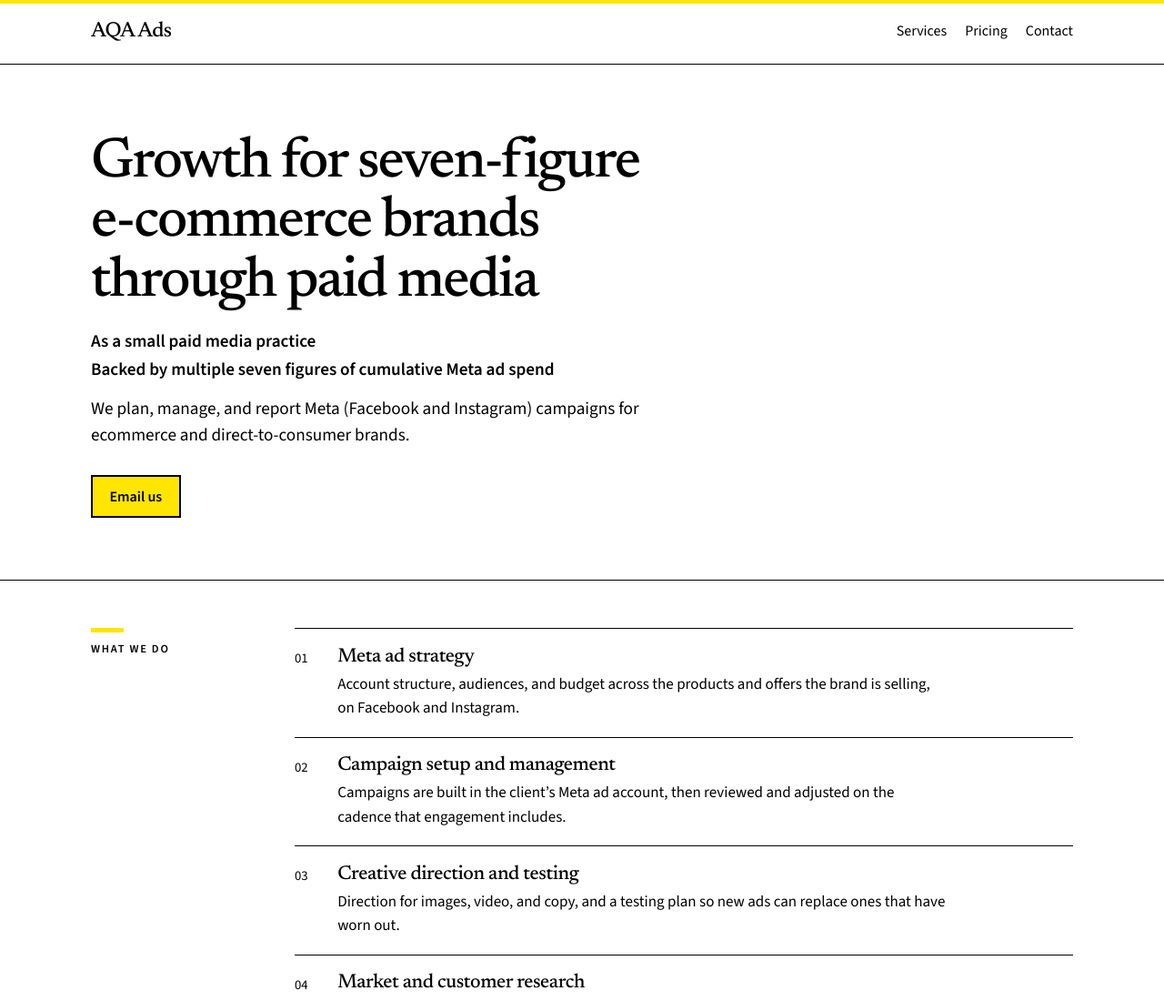
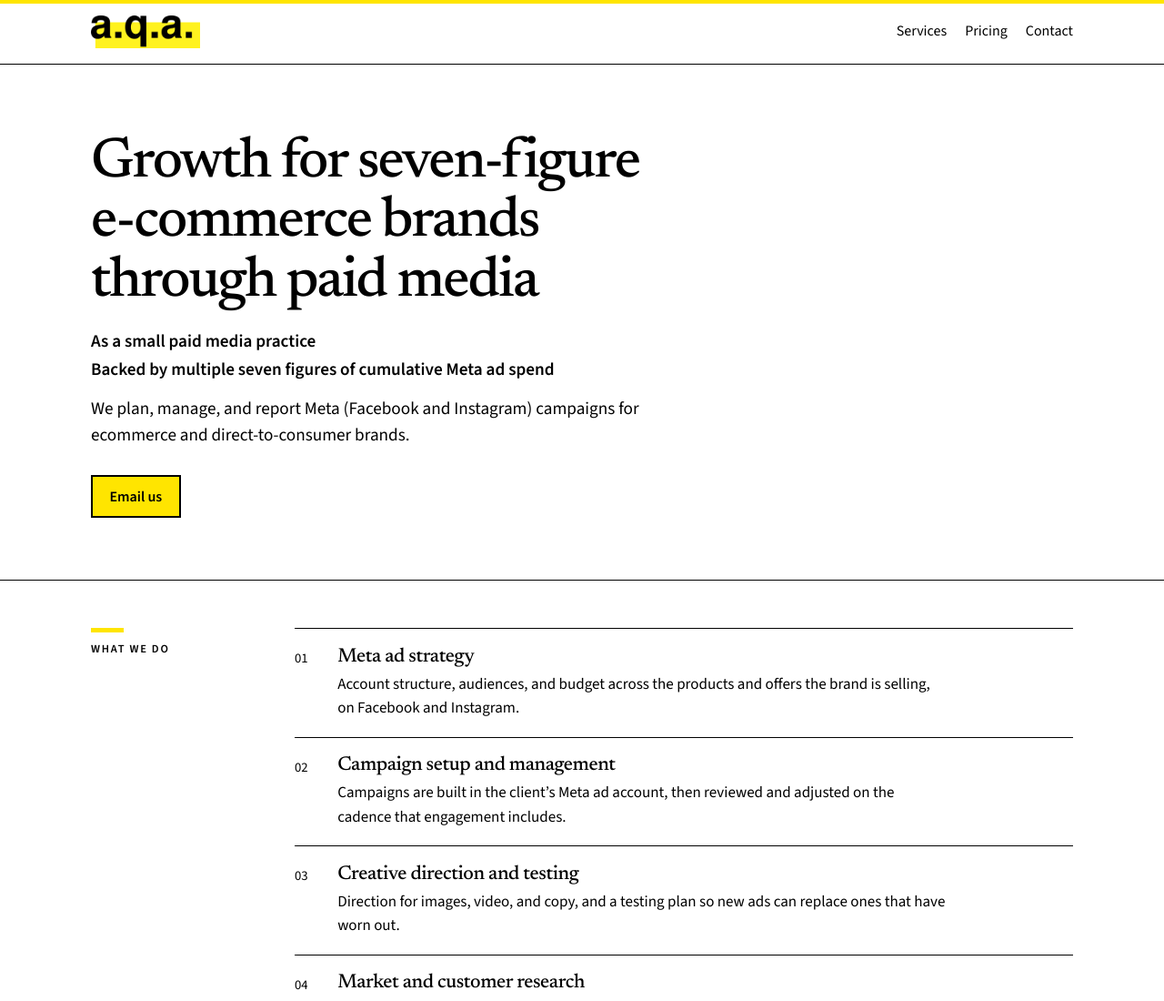
Before and after one commit to aqa-ruben/aqa-ads.com, a plain HTML site: page index.html in a window 1280 px wide. Shown: the top 1100 px of the page at 91% size. Drawn offline with Linux system fonts and the light colour scheme.

Commit message:
Add a.q.a. logo with yellow offset rectangle to header

```diff
--- a/css/styles.css
+++ b/css/styles.css
@@ -677,3 +677,9 @@ img {
     text-decoration: underline;
   }
 }
+
+.wordmark .logo {
+  display: block;
+  width: 120px;
+  height: auto;
+}
--- a/index.html
+++ b/index.html
@@ -32,7 +32,7 @@
     <a class="skip" href="#main">Skip to content</a>
     <header class="site-header">
       <div class="wrap bar">
-        <a class="wordmark" href="./">AQA Ads</a>
+        <a class="wordmark" href="./"><img class="logo" src="./logo.png" alt="AQA Ads" width="120"></a>
         <nav class="nav" aria-label="Primary">
           <a href="./#services">Services</a>
           <a href="./#pricing">Pricing</a>
```
Also changed, not shown: 404.html (+1 -1 lines), privacy/index.html (+1 -1 lines), refunds/index.html (+1 -1 lines), terms/index.html (+1 -1 lines), logo.png (added).
